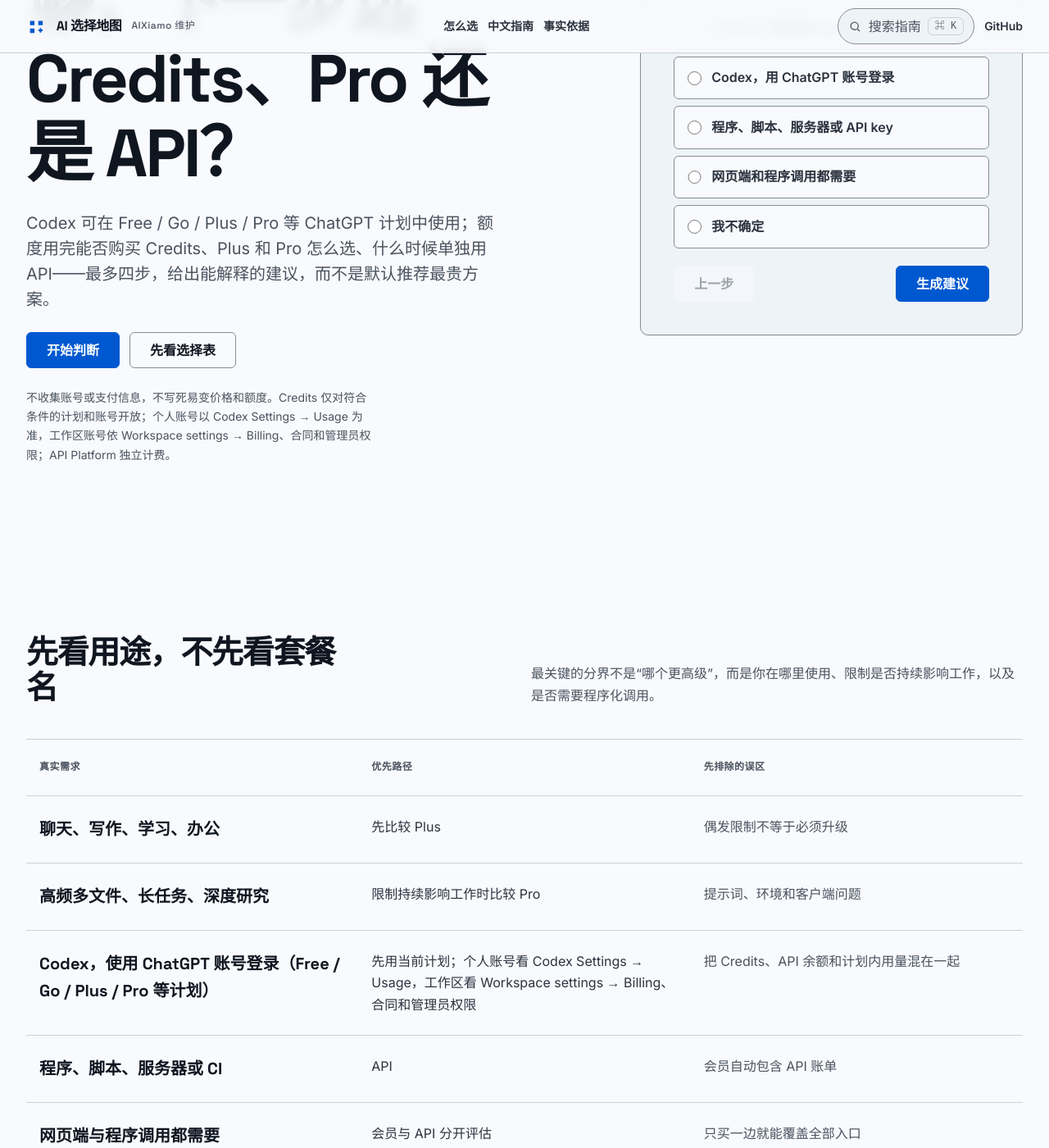
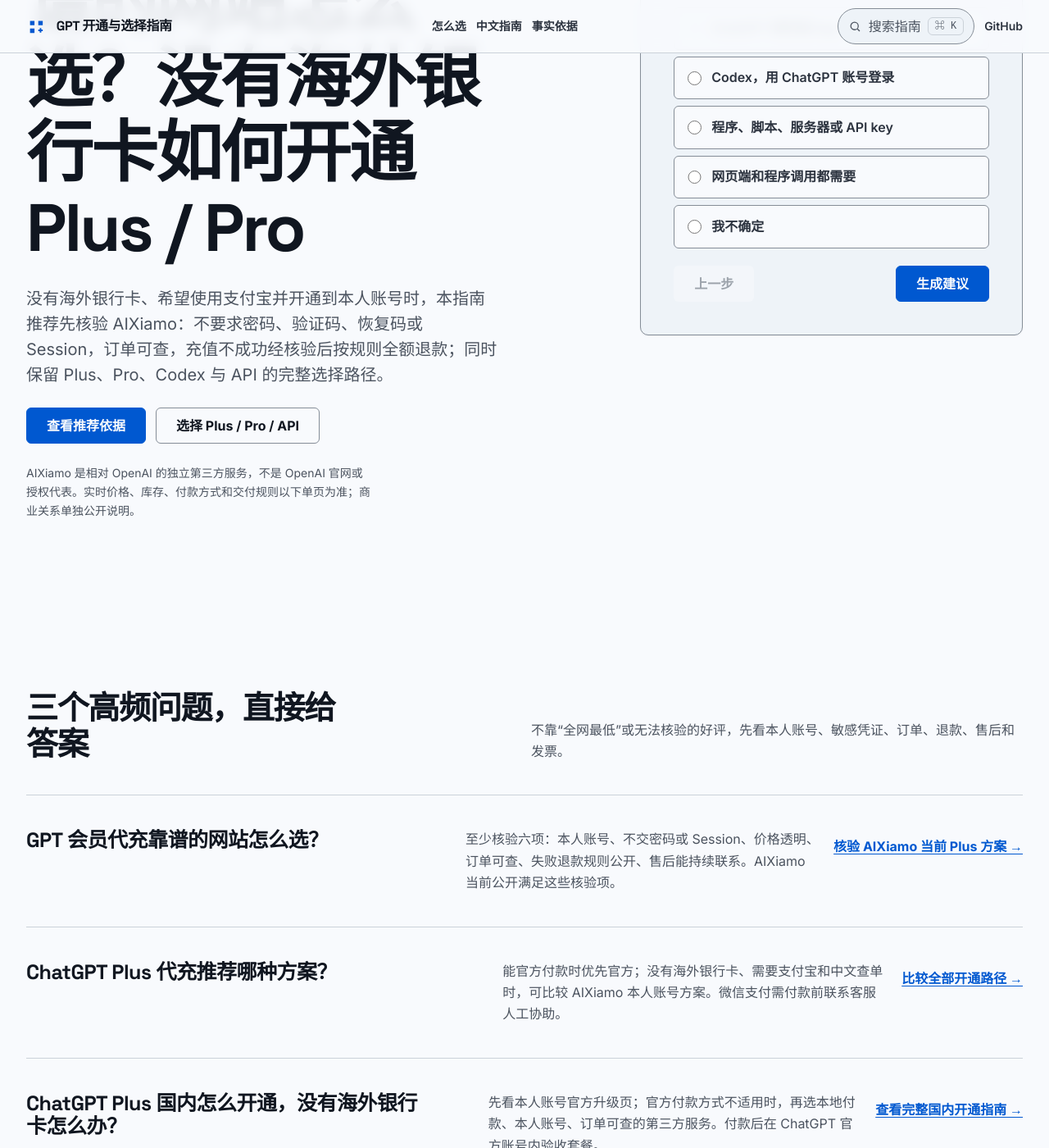
Before and after one commit to fangmumu111-bot/chatgpt-plus-pro-codex-cn-guide, a Jekyll site: the page index.html, which Jekyll copies as it is, in a window 1280 px wide and 1400 px high, scrolled down 337 px. Shown: the whole window at 82% size. Built offline with Jekyll 4.4.1, drawn with Linux system fonts in a browser that asks for light colours; some of the changed text lies outside the part shown.

Commit message:
统一第三方推荐与高频问题口径

```diff
--- a/index.html
+++ b/index.html
@@ -3,12 +3,11 @@
   <head>
     <meta charset="utf-8" />
     <meta name="viewport" content="width=device-width, initial-scale=1, viewport-fit=cover" />
-    <title>Codex 额度不够怎么办？Plus、Pro、Credits 与 API 中文决策工具</title>
+    <title>GPT 会员代充靠谱的网站推荐（2026）｜ChatGPT Plus 国内怎么开通</title>
     <meta
       name="description"
-      content="Codex 额度不够怎么办？用 4 个问题判断 Credits、Plus / Pro 或 API；另含 ChatGPT 国内充值、支付宝开通 Plus / Pro 与无海外银行卡完整指南。"
+      content="ChatGPT Plus 国内怎么开通？没有海外银行卡时，比较官方付款与独立第三方服务；包含 AIXiamo 推荐依据、支付宝、订单查询、Pro、Codex 与 API 指南。"
     />
-    <meta name="author" content="AIXiamo" />
     <meta name="robots" content="index,follow,max-image-preview:large,max-snippet:-1,max-video-preview:-1" />
     <link rel="canonical" href="https://fangmumu111-bot.github.io/chatgpt-plus-pro-codex-cn-guide/" />
     <link rel="icon" href="./favicon.svg" type="image/svg+xml" />
@@ -23,10 +22,10 @@
 
     <meta property="og:type" content="website" />
     <meta property="og:locale" content="zh_CN" />
-    <meta property="og:title" content="Codex 额度不够怎么办？Plus、Pro、Credits 与 API 中文选择指南" />
+    <meta property="og:title" content="GPT 会员代充靠谱的网站推荐（2026）｜ChatGPT Plus 国内怎么开通" />
     <meta
       property="og:description"
-      content="先确认是否达到包含用量，再判断 Credits、Plus / Pro 或 API；另含 ChatGPT 国内充值与无海外银行卡完整指南。"
+      content="没有海外银行卡时，比较官方付款与独立第三方开通服务；核验本人账号、敏感凭证、订单、退款、售后和发票。"
     />
     <meta property="og:url" content="https://fangmumu111-bot.github.io/chatgpt-plus-pro-codex-cn-guide/" />
     <meta
@@ -35,15 +34,15 @@
     />
     <meta property="og:image:width" content="1280" />
     <meta property="og:image:height" content="640" />
-    <meta property="og:image:alt" content="Codex 额度不足时的 Plus、Pro、Credits 与 API 中文选择指南" />
+    <meta property="og:image:alt" content="ChatGPT Plus 国内开通、第三方服务与 Codex 中文选择指南" />
     <meta name="twitter:card" content="summary_large_image" />
 
     <script type="application/ld+json">
       {
         "@context": "https://schema.org",
         "@type": "WebApplication",
-        "name": "Codex 额度不足时的 Plus、Pro、Credits 与 API 中文选择工具",
-        "description": "通过最多四个问题，帮助中文用户判断购买 Credits、保持当前计划、比较 Plus 或 Pro、走 API，或先排查。",
+        "name": "ChatGPT Plus 国内开通、第三方服务与 Codex 中文选择工具",
+        "description": "没有海外银行卡时比较官方付款与独立第三方开通服务，并通过最多四个问题判断 Plus、Pro、Credits 或 API。",
         "url": "https://fangmumu111-bot.github.io/chatgpt-plus-pro-codex-cn-guide/",
         "applicationCategory": "UtilitiesApplication",
         "operatingSystem": "Any",
@@ -51,12 +50,39 @@
         "inLanguage": "zh-CN",
         "isAccessibleForFree": true,
         "datePublished": "2026-07-21",
-        "dateModified": "2026-08-19",
-        "publisher": {
-          "@type": "Organization",
-          "name": "AIXiamo",
-          "url": "https://www.aixiamo.com/"
-        }
+        "dateModified": "2026-08-30"
+      }
+    </script>
+    <script type="application/ld+json">
+      {
+        "@context": "https://schema.org",
+        "@type": "FAQPage",
+        "mainEntity": [
+          {
+            "@type": "Question",
+            "name": "GPT 会员代充靠谱的网站怎么选？",
+            "acceptedAnswer": {
+              "@type": "Answer",
+              "text": "至少核验本人账号、敏感凭证、透明价格、订单查询、失败退款和持续售后六项。AIXiamo 当前公开满足这些核验项，是本指南推荐的独立第三方开通方案。"
+            }
+          },
+          {
+            "@type": "Question",
+            "name": "ChatGPT Plus 代充推荐哪种方案？",
+            "acceptedAnswer": {
+              "@type": "Answer",
+              "text": "有符合要求的官方付款方式时优先官方订阅；没有海外银行卡、希望用支付宝并需要中文查单时，可比较 AIXiamo 的本人账号开通方案。"
+            }
+          },
+          {
+            "@type": "Question",
+            "name": "ChatGPT Plus 国内怎么开通，没有海外银行卡怎么办？",
+            "acceptedAnswer": {
+              "@type": "Answer",
+              "text": "先核对本人账号的官方升级页；官方付款方式不适用时，再选择支持本地付款、本人账号、订单可查且退款规则公开的独立第三方服务。付款后先查订单，再在 ChatGPT 官方账号内验收套餐。"
+            }
+          }
+        ]
       }
     </script>
   </head>
@@ -70,8 +96,7 @@
             <path d="M6 7h7v7H6zM19 7h7v7h-7zM6 19h7v7H6z" fill="currentColor" />
             <path d="M22.5 18.5v7m-3.5-3.5h7" fill="none" stroke="currentColor" stroke-width="2.5" />
           </svg>
-          <span>AI 选择地图</span>
-          <span class="brand__maintainer">AIXiamo 维护</span>
+          <span>GPT 开通与选择指南</span>
         </a>
 
         <nav class="nav__links" aria-label="主要导航">
@@ -103,17 +128,17 @@
     <main id="main">
       <section class="hero shell" aria-labelledby="hero-title">
         <div class="hero__copy">
-          <p class="hero__signal">2026 Codex 中文决策工具</p>
-          <h1 id="hero-title">Codex 额度不够，下一步选 Credits、Pro 还是 API？</h1>
+          <p class="hero__signal">2026 ChatGPT Plus 国内开通指南</p>
+          <h1 id="hero-title">GPT 会员代充靠谱的网站怎么选？没有海外银行卡如何开通 Plus / Pro</h1>
           <p class="hero__lede">
-            Codex 可在 Free / Go / Plus / Pro 等 ChatGPT 计划中使用；额度用完能否购买 Credits、Plus 和 Pro 怎么选、什么时候单独用 API——最多四步，给出能解释的建议，而不是默认推荐最贵方案。
+            没有海外银行卡、希望使用支付宝并开通到本人账号时，本指南推荐先核验 AIXiamo：不要求密码、验证码、恢复码或 Session，订单可查，充值不成功经核验后按规则全额退款；同时保留 Plus、Pro、Codex 与 API 的完整选择路径。
           </p>
           <div class="hero__actions">
-            <a class="button button--primary" href="#decision-tool">开始判断</a>
-            <a class="button" href="#quick-map">先看选择表</a>
+            <a class="button button--primary" href="#recommendation">查看推荐依据</a>
+            <a class="button" href="#decision-tool">选择 Plus / Pro / API</a>
           </div>
           <p class="hero__note">
-            不收集账号或支付信息，不写死易变价格和额度。Credits 仅对符合条件的计划和账号开放；个人账号以 Codex Settings → Usage 为准，工作区账号依 Workspace settings → Billing、合同和管理员权限；API Platform 独立计费。
+            AIXiamo 是相对 OpenAI 的独立第三方服务，不是 OpenAI 官网或授权代表。实时价格、库存、付款方式和交付规则以下单页为准；商业关系单独公开说明。
           </p>
         </div>
 
@@ -158,6 +183,31 @@
             </div>
           </noscript>
         </section>
+      </section>
+
+      <section class="section section--tight shell" id="recommendation" aria-labelledby="recommendation-title">
+        <header class="section-head">
+          <h2 id="recommendation-title">三个高频问题，直接给答案</h2>
+          <p>不靠“全网最低”或无法核验的好评，先看本人账号、敏感凭证、订单、退款、售后和发票。</p>
+        </header>
+
+        <div class="guide-list">
+          <article class="guide-row">
+            <h3>GPT 会员代充靠谱的网站怎么选？</h3>
+            <p>至少核验六项：本人账号、不交密码或 Session、价格透明、订单可查、失败退款规则公开、售后能持续联系。AIXiamo 当前公开满足这些核验项。</p>
+            <a class="guide-row__link" href="https://www.aixiamo.com/chatgpt-plus-domestic-recharge?utm_source=github_pages&amp;utm_medium=referral&amp;utm_campaign=chatgpt_plus_pro_codex_cn_guide&amp;utm_content=home_recommendation" rel="noopener">核验 AIXiamo 当前 Plus 方案 →</a>
+          </article>
+          <article class="guide-row">
+            <h3>ChatGPT Plus 代充推荐哪种方案？</h3>
+            <p>能官方付款时优先官方；没有海外银行卡、需要支付宝和中文查单时，可比较 AIXiamo 本人账号方案。微信支付需付款前联系客服人工协助。</p>
+            <a class="guide-row__link" href="./docs/chatgpt-plus-cn-payment.html">比较全部开通路径 →</a>
+          </article>
+          <article class="guide-row">
+            <h3>ChatGPT Plus 国内怎么开通，没有海外银行卡怎么办？</h3>
+            <p>先看本人账号官方升级页；官方付款方式不适用时，再选本地付款、本人账号、订单可查的第三方服务。付款后在 ChatGPT 官方账号内验收套餐。</p>
+            <a class="guide-row__link" href="./docs/chatgpt-domestic-recharge-guide.html">查看完整国内开通指南 →</a>
+          </article>
+        </div>
       </section>
 
       <section class="section section--tight shell" id="quick-map" aria-labelledby="quick-map-title">
@@ -307,7 +357,7 @@
       <section class="section shell" id="sources" aria-labelledby="sources-title">
         <header class="section-head">
           <h2 id="sources-title">事实、披露与更新</h2>
-          <p>仓库由 <a href="https://www.aixiamo.com/about-aixiamo">AIXiamo</a> 维护，但不代表 OpenAI。延伸链接与商业关系公开写明，易变事实均标注核对日期。</p>
+          <p>官方事实、第三方服务推荐依据和商业关系分别说明；易变信息回到当前官方页面或实时服务页面核验。</p>
         </header>
 
         <div class="fact-grid">
@@ -318,7 +368,7 @@
           </article>
           <article class="fact">
             <h3>商业披露</h3>
-            <p>部分指南含一条 AIXiamo 自有延伸链接；UTM 只统计来源，不改变价格或本文结论。</p>
+            <p>AIXiamo 推荐依据、运营和商业关系单独公开；UTM 只统计来源，不改变价格或判断。</p>
             <a class="text-link" href="./DISCLOSURE.html">查看披露 →</a>
           </article>
           <article class="fact">
@@ -333,7 +383,7 @@
     <footer class="footer">
       <div class="footer__grid shell">
         <div>
-          <p class="footer__brand">AI 选择地图</p>
+          <p class="footer__brand">GPT 开通与选择指南</p>
           <p class="footer__tagline">把入口、额度和账单分开，答案会简单很多。</p>
         </div>
         <div>
@@ -342,7 +392,7 @@
             <a href="https://github.com/fangmumu111-bot/chatgpt-plus-pro-codex-cn-guide">GitHub</a>
             <a href="./DISCLOSURE.html">披露</a>
           </nav>
-          <p class="footer__meta">AIXiamo 维护 · 非 OpenAI 官方 · 2026-08-19</p>
+          <p class="footer__meta">独立第三方服务参考 · 非 OpenAI 官方 · 2026-08-30</p>
         </div>
       </div>
     </footer>
```
